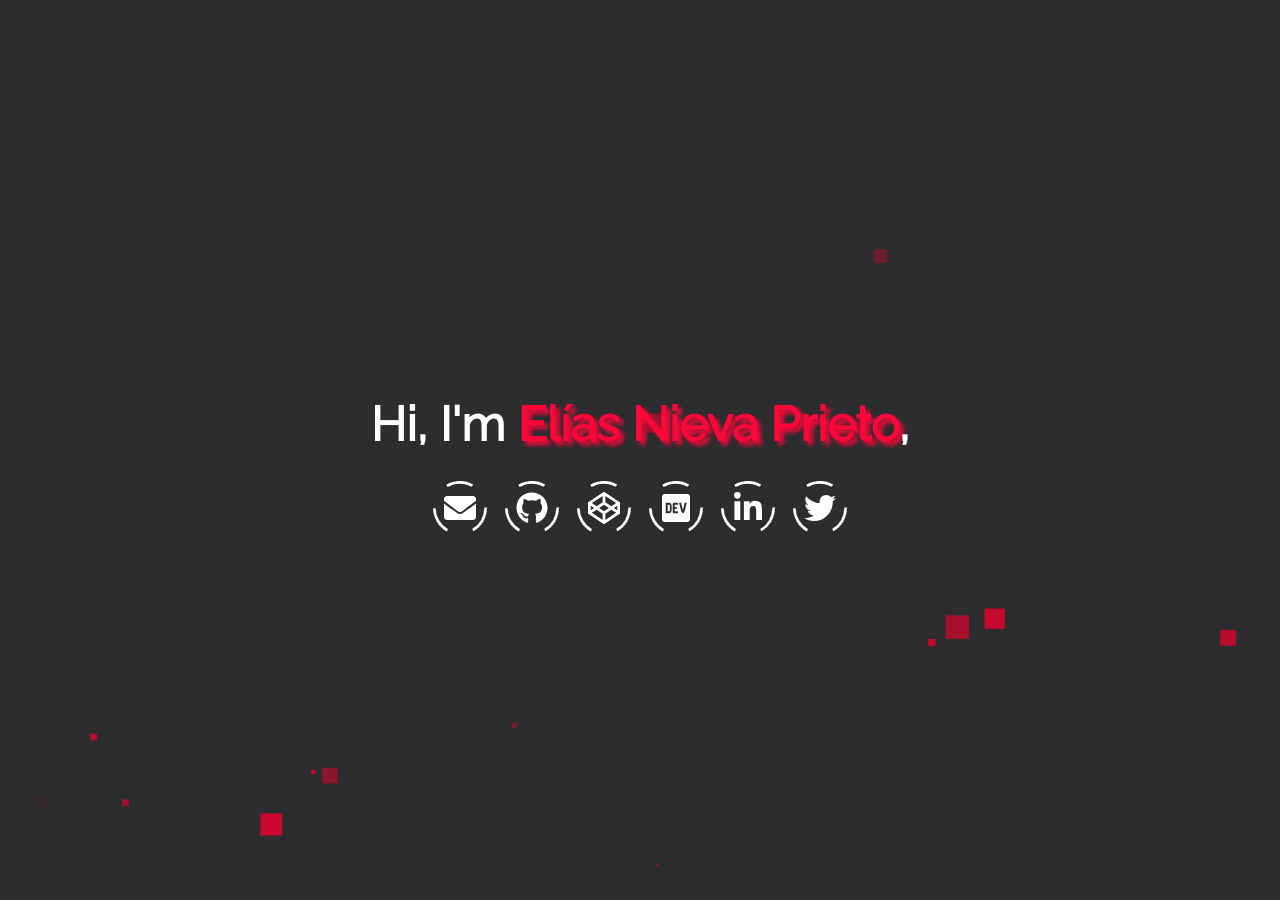
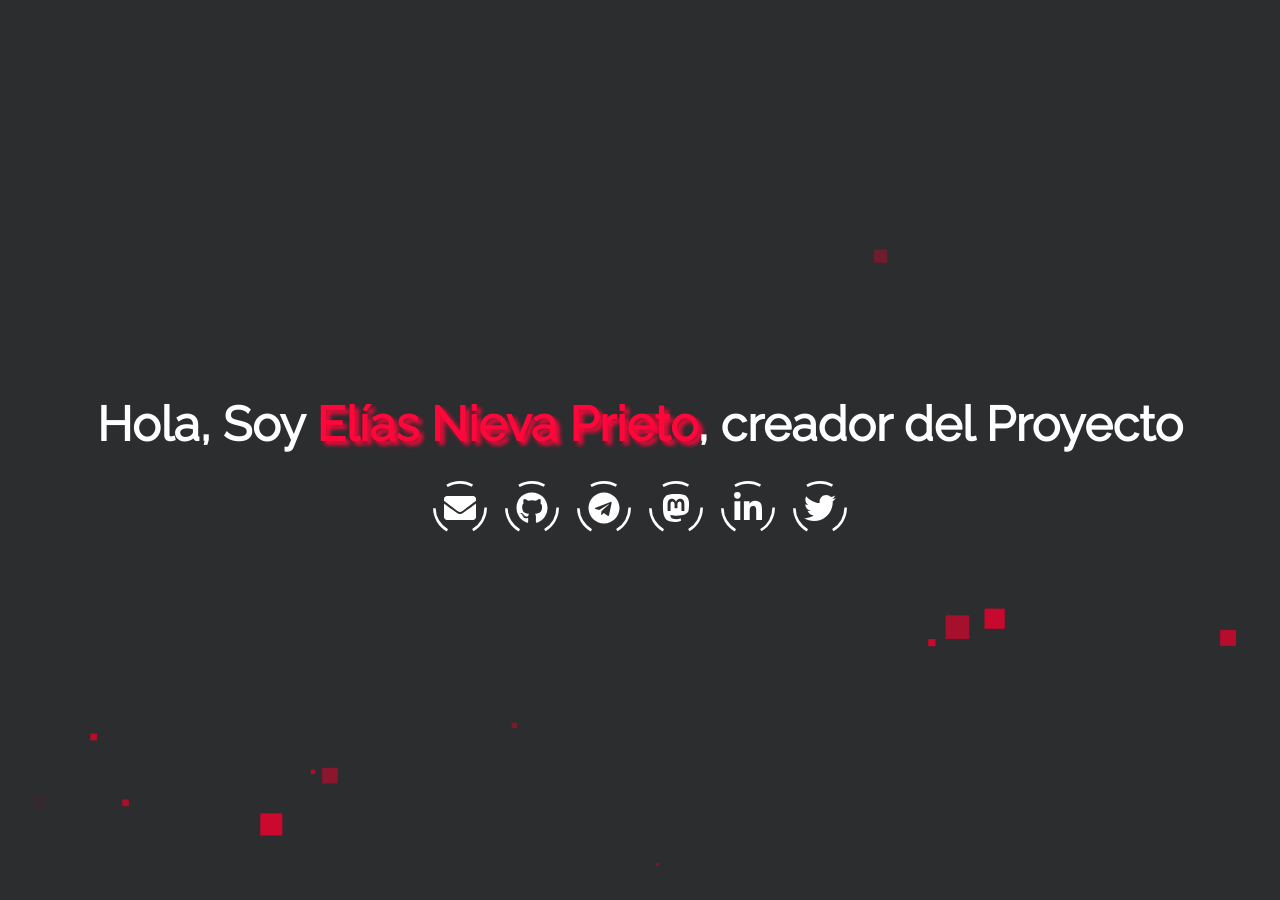
Before and after one commit to EliasNP/gnulinux4all.com, a Jekyll site: the page built from index.html, in a window 1280 px wide and 900 px high. Built offline with Jekyll 4.4.1, drawn with Linux system fonts in a browser that asks for light colours.

Commit message:
Cambios de Idioma en los Textos 1

```diff
--- a/_includes/landing-page.html
+++ b/_includes/landing-page.html
@@ -1,11 +1,11 @@
 <div id="landing">
   <div class="landing-title">
-    <h1>Hi, I&#39;m
-      <span class="highlight-title">{{site.username}}</span>,
+    <h1>Hola, Soy
+      <span class="highlight-title">{{site.username}}</span>, creador del Proyecto
     </h1>
     <h1>
       <span id="txt-rotate" data-period="2000"
-        data-rotate='["{{site.typing_text}}", "Desplaza hacia abjao para leer más."]'
+        data-rotate='["{{site.typing_text}}", "Desplaza hacia abjao."]'
       >
       </span>
     </h1>
@@ -49,26 +49,26 @@
           </svg>
           <div class="social">
             <svg class="social-svg" viewBox="0 0 48 48">
-              <use x="12" y="12" width="24" height="24" viewBox="0 0 48 48" xlink:href="{{ "/assets/img/brands.svg#codepen" | prepend: site.baseurl }}"></use>
+              <use x="12" y="12" width="24" height="24" viewBox="0 0 48 48" xlink:href="{{ "/assets/img/brands.svg#telegram" | prepend: site.baseurl }}"></use>
             </svg>
           </div>
-          <span class="label">CodePen</span>
+          <span class="label">Telegram</span>
         </a>
       {% endif %}
 
       {% if site.dev_username != null %}
         <a class="social-link" aria-label="Mi Mastodon" target="_blank" rel="noreferrer"
-          href="https://mastodon.social/{{site.dev_username}}"
+          href="https://mastodon.social/@{{site.dev_username}}"
         >
           <svg viewBox="0 0 200 200" class="circle">
             <circle cx="100" cy="100" r="80" />
           </svg>
           <div class="social">
             <svg class="social-svg" viewBox="0 0 48 48">
-              <use x="12" y="12" width="24" height="24" viewBox="0 0 48 48" xlink:href="{{ "/assets/img/brands.svg#dev" | prepend: site.baseurl }}"></use>
+              <use x="12" y="12" width="24" height="24" viewBox="0 0 48 48" xlink:href="{{ "/assets/img/brands.svg#mastodon" | prepend: site.baseurl }}"></use>
             </svg>
           </div>
-          <span class="label">DEV</span>
+          <span class="label">Mastodon</span>
         </a>
       {% endif %}
 
```
